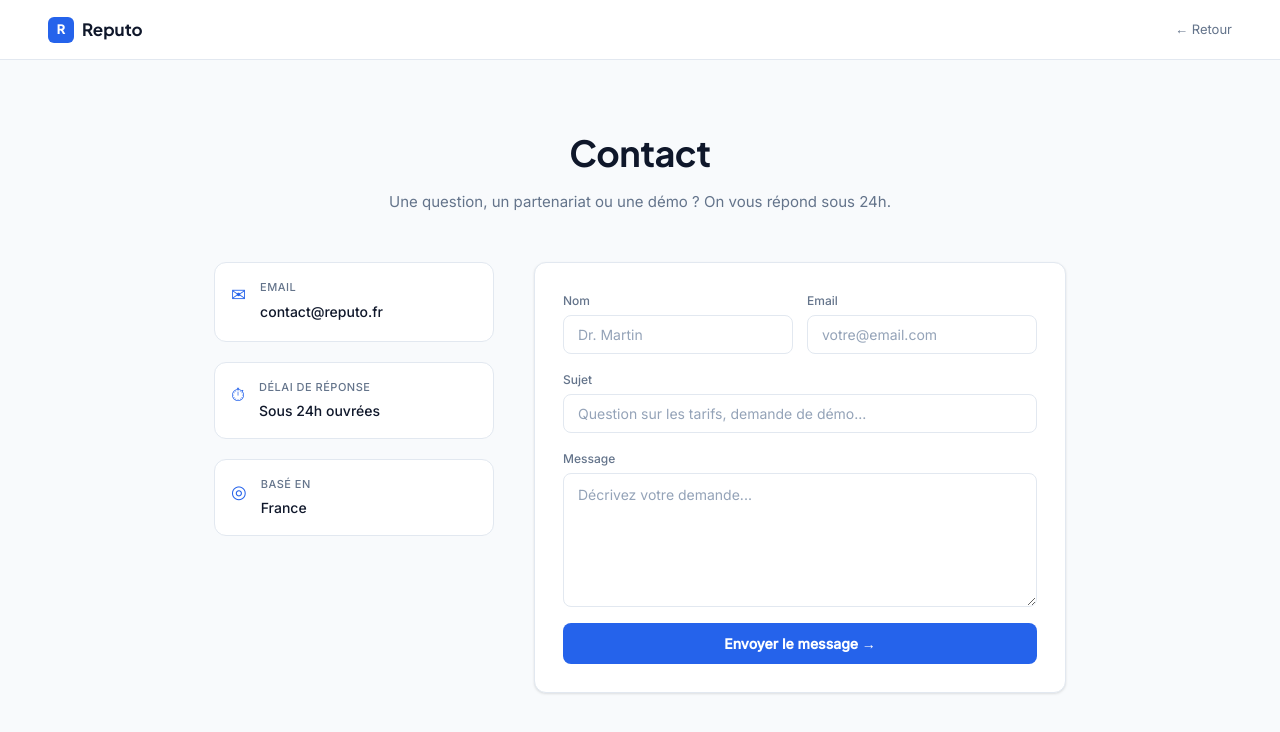
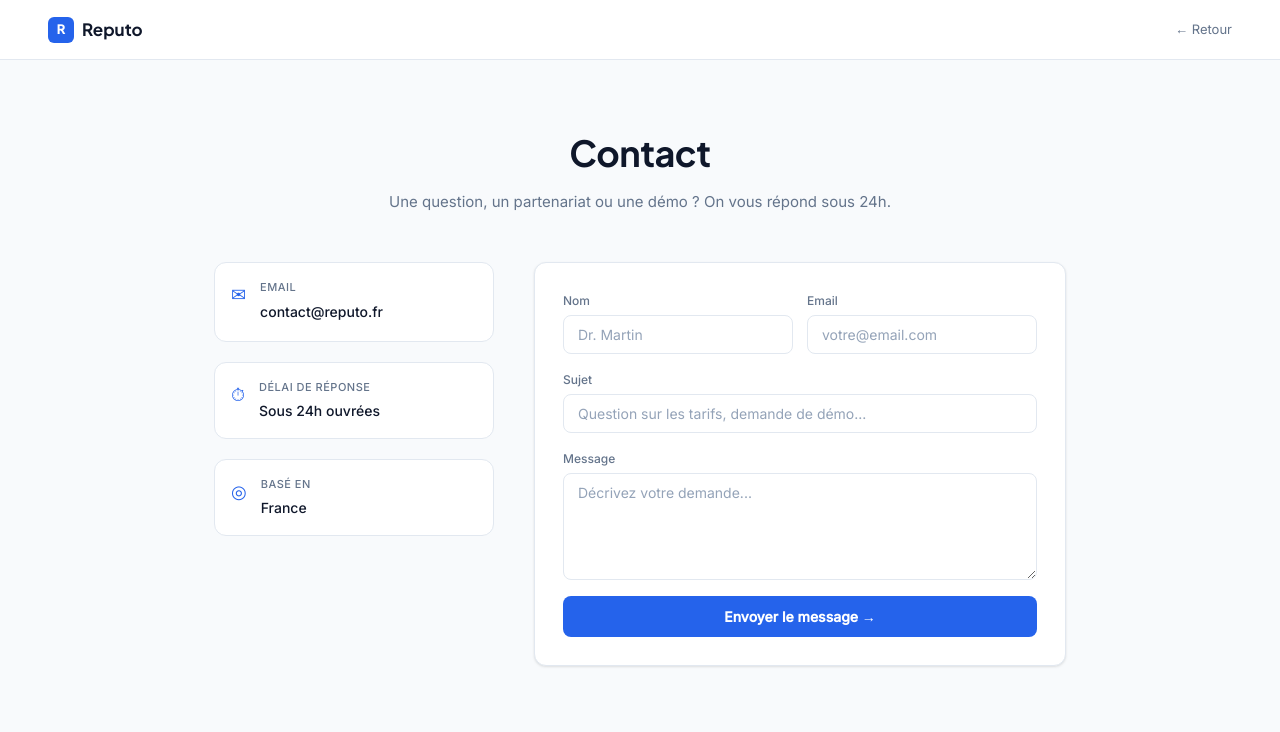
Before and after one commit to mq92330/reputo, a Next.js app: page /contact in a window 1280 px wide. Shown: the top 732 px of the page. Built offline with nearby package versions, Linux system fonts and the light colour scheme.

Commit message:
fix all textarea css

```diff
--- a/app/contact/contact.module.css
+++ b/app/contact/contact.module.css
@@ -18,7 +18,7 @@
 .formRow { display:grid; grid-template-columns:1fr 1fr; gap:14px; }
 .field { display:flex; flex-direction:column; gap:5px; }
 .field label { font-size:12px; font-weight:500; color:var(--muted); }
-textarea { resize:vertical; min-height:120px; line-height:1.6; }
+.textarea { resize:vertical; min-height:120px; line-height:1.6; }
 .error { background:var(--red-dim); border:1px solid #FCA5A5; color:var(--red); padding:10px 12px; border-radius:var(--radius); font-size:13px; }
 .successCard { background:var(--bg); border:1px solid var(--border); border-radius:var(--radius-lg); padding:48px 28px; text-align:center; display:flex; flex-direction:column; align-items:center; gap:12px; }
 .successIcon { width:56px; height:56px; background:#DCFCE7; border-radius:50%; display:flex; align-items:center; justify-content:center; font-size:22px; color:#059669; }
```
